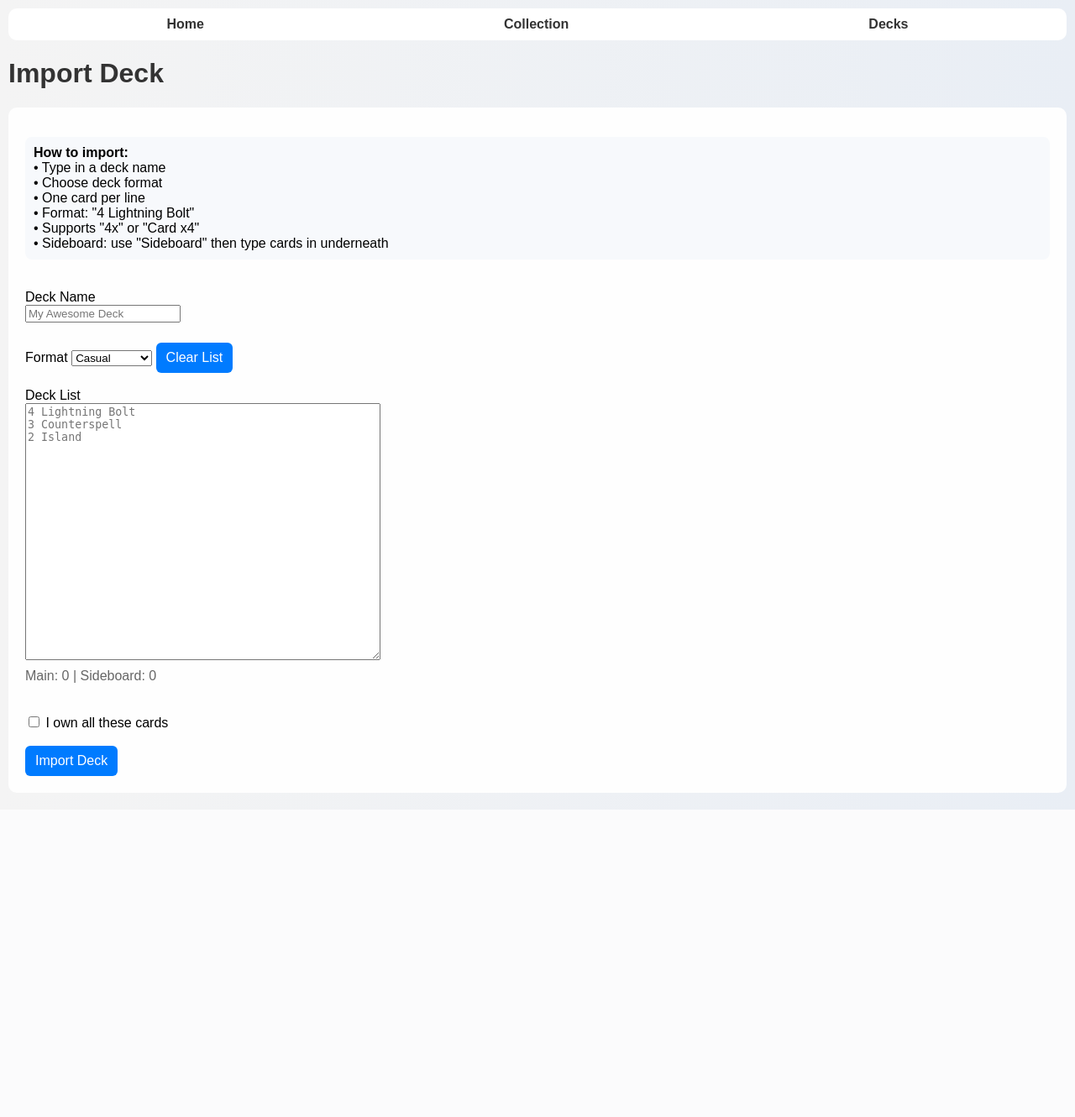
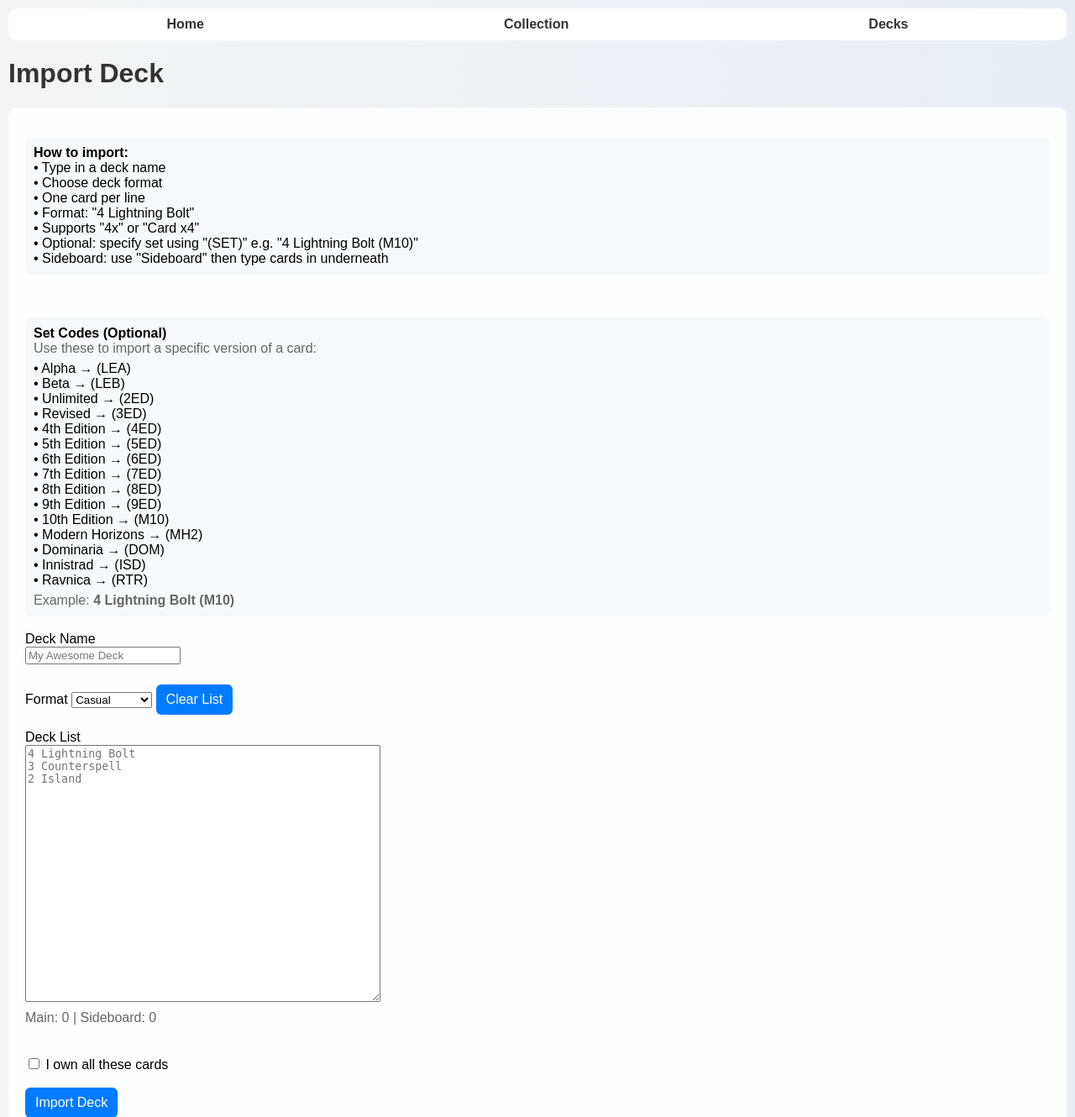
Before and after one commit to Chewiee93/mtg-deck-assistant, a Flask app: page /import in a window 1280 px wide. Shown: the top 1330 px of the page at 84% size. Before the commit the page ends 964 px from the top, so only its background shows below. Run offline with Flask 3, Linux system fonts and the light colour scheme.

Commit message:
set codes panel

```diff
--- a/static/main.js
+++ b/static/main.js
@@ -455,6 +455,14 @@ document.addEventListener("DOMContentLoaded", () => {
         if (header) {
             header.textContent = `Sideboard (${side} / 15)`;
         }
+
+        // =========================
+        // UPDATE MAIN HEADER
+        // =========================
+        const mainHeader = document.getElementById("mainHeader");
+        if (mainHeader) {
+            mainHeader.textContent = `Main Deck (${main})`;
+        }
     }
 
     function updateImportValidation() {
--- a/templates/import.html
+++ b/templates/import.html
@@ -28,10 +28,43 @@
         <div>• One card per line</div>
         <div>• Format: "4 Lightning Bolt"</div>
         <div>• Supports "4x" or "Card x4"</div>
+        <div>• Optional: specify set using "(SET)" e.g. "4 Lightning Bolt (M10)"</div>
         <div>• Sideboard: use "Sideboard" then type cards in underneath</div>
     </div>
 
     <br><br>
+
+    <div class="panel">
+        <strong>Set Codes (Optional)</strong>
+
+        <div class="text-muted">
+            Use these to import a specific version of a card:
+        </div>
+
+        <div class="mt-6">
+            • Alpha → (LEA)<br>
+            • Beta → (LEB)<br>
+            • Unlimited → (2ED)<br>
+            • Revised → (3ED)<br>
+            • 4th Edition → (4ED)<br>
+            • 5th Edition → (5ED)<br>
+            • 6th Edition → (6ED)<br>
+            • 7th Edition → (7ED)<br>
+            • 8th Edition → (8ED)<br>
+            • 9th Edition → (9ED)<br>
+            • 10th Edition → (M10)<br>
+            • Modern Horizons → (MH2)<br>
+            • Dominaria → (DOM)<br>
+            • Innistrad → (ISD)<br>
+            • Ravnica → (RTR)
+        </div>
+
+        <div class="mt-6 text-muted">
+            Example: <strong>4 Lightning Bolt (M10)</strong>
+        </div>
+    </div>
+
+    <br>
 
     <form action="/import_deck" method="POST">
 
--- a/templates/import_review.html
+++ b/templates/import_review.html
@@ -113,7 +113,11 @@
     <!-- =========================
         MAIN DECK
         ========================= -->
-    <h3>Main Deck</h3>
+    <h3 id="mainHeader">
+        Main Deck (
+        {{ cards | rejectattr("is_sideboard") | sum(attribute='quantity') }}
+        )
+    </h3>
     <div class="grid">
     {% for card in cards if not card.is_sideboard %}
         <div class="grid-card
```
